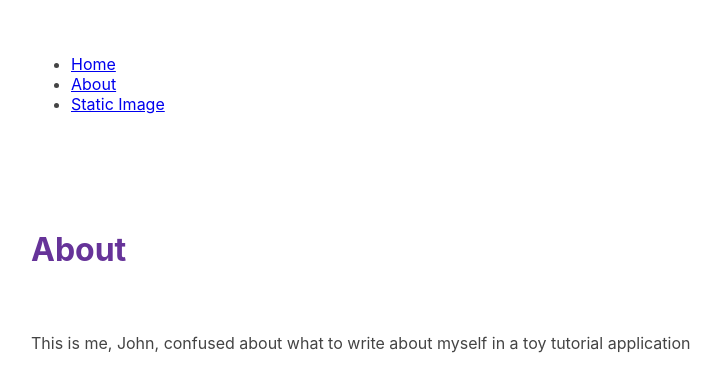
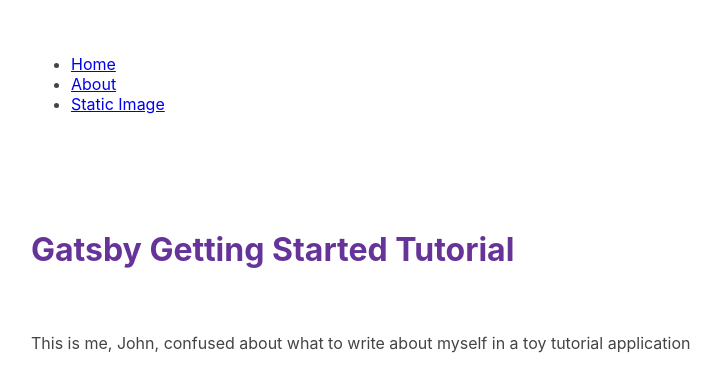
Before and after one commit to johncol/gatsby-getting-started-tutorial, a Gatsby site: page /about in a window 1280 px wide. Shown: the whole page, without its empty margins (73-794 px from the left). Built offline with nearby package versions, Linux system fonts and the light colour scheme; Gatsby itself is replaced by a stand-in of ours.

Commit message:
Use graphQL to query the site title

```diff
--- a/gatsby-config.js
+++ b/gatsby-config.js
@@ -1,27 +1,28 @@
 module.exports = {
   siteMetadata: {
-    siteUrl: "https://www.yourdomain.tld",
-    title: "Gatsby Getting Started Tutorial",
+    siteUrl: 'https://www.yourdomain.tld',
+    title: 'Gatsby Getting Started Tutorial',
+    date: '2021-08-14',
   },
   plugins: [
-    "gatsby-plugin-gatsby-cloud",
-    "gatsby-plugin-image",
-    "gatsby-plugin-sitemap",
+    'gatsby-plugin-gatsby-cloud',
+    'gatsby-plugin-image',
+    'gatsby-plugin-sitemap',
     {
-      resolve: "gatsby-plugin-manifest",
+      resolve: 'gatsby-plugin-manifest',
       options: {
-        icon: "src/images/icon.png",
+        icon: 'src/images/icon.png',
       },
     },
-    "gatsby-plugin-sharp",
-    "gatsby-transformer-sharp",
+    'gatsby-plugin-sharp',
+    'gatsby-transformer-sharp',
     {
-      resolve: "gatsby-source-filesystem",
+      resolve: 'gatsby-source-filesystem',
       options: {
-        name: "images",
-        path: "./src/images/",
+        name: 'images',
+        path: './src/images/',
       },
-      __key: "images",
+      __key: 'images',
     },
   ],
 };
--- a/src/components/layout.jsx
+++ b/src/components/layout.jsx
@@ -1,8 +1,21 @@
 import React from 'react';
+import { useStaticQuery, graphql } from 'gatsby';
 import Navigation from './navigation';
 import { container, heading } from './layout.module.css';
 
-const Layout = ({ title, heading: headingFragment, children }) => {
+const QUERY_TITLE = graphql`
+  query {
+    site {
+      siteMetadata {
+        title
+      }
+    }
+  }
+`;
+
+const Layout = ({ heading: headingFragment, children }) => {
+  const data = useStaticQuery(QUERY_TITLE);
+  const { title } = data.site.siteMetadata;
   return (
     <div className={container}>
       <title>{title}</title>
```
